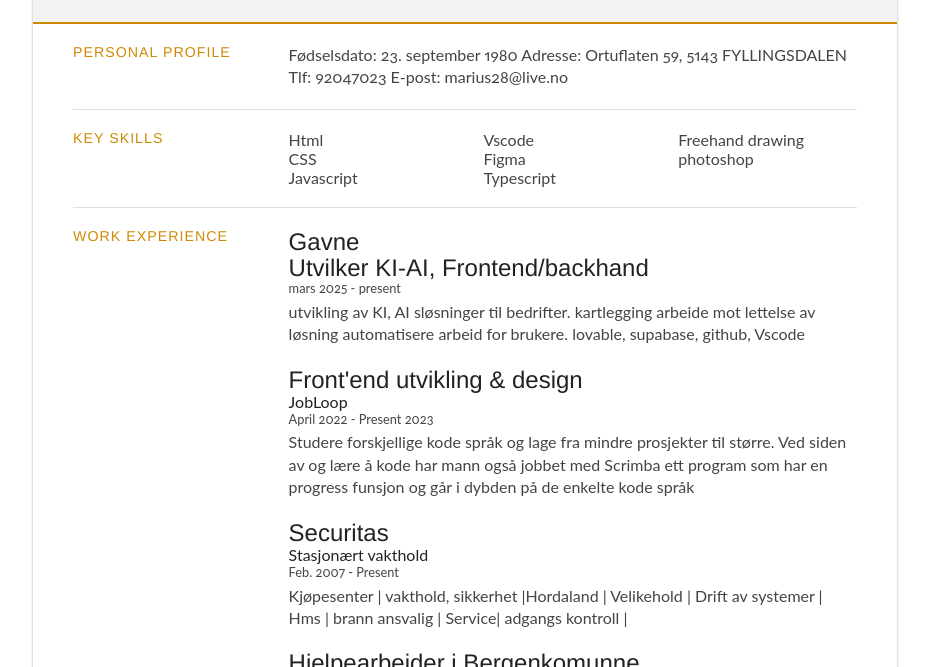
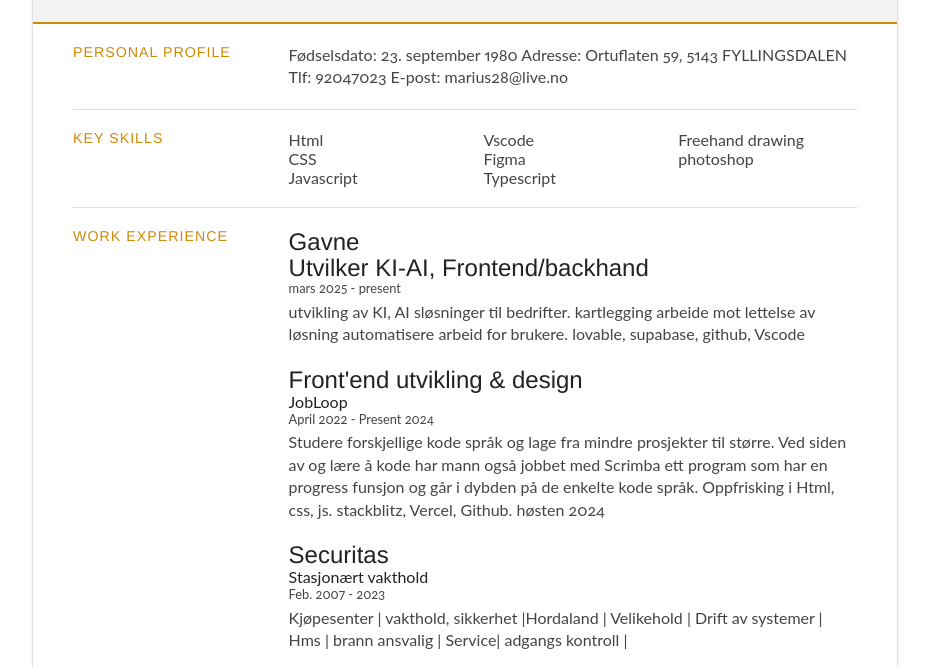
Before and after one commit to PMariusf/Portfolio, a website: page Cv.html in a window 1280 px wide. Shown: the part 133-800 px from the top of the page, without its empty margins (175-1104 px from the left). Drawn offline with Linux system fonts and the light colour scheme.

Commit message:
cv update

```diff
--- a/Cv.html
+++ b/Cv.html
@@ -110,15 +110,16 @@
                 <article>
                     <h2>Front'end utvikling & design</h2>
                      <h3>JobLoop</h3>
-                    <p class="subDetails">April 2022 - Present 2023</p>
+                    <p class="subDetails">April 2022 - Present 2024</p>
                     <p>Studere forskjellige kode språk og lage fra mindre prosjekter til større. Ved siden av og lære å kode har mann også jobbet med Scrimba ett  program som har en progress
-                        funsjon og går i dybden på de enkelte kode språk
+                        funsjon og går i dybden på de enkelte kode språk.
+                        Oppfrisking i Html, css, js. stackblitz, Vercel, Github. høsten 2024
                     </p>
                   </article>
                 <article>
                   <h2>Securitas</h2>
                   <h3>Stasjonært vakthold</h3>
-                  <p class="subDetails">Feb. 2007 - Present</p>
+                  <p class="subDetails">Feb. 2007 - 2023</p>
                   <p>Kjøpesenter | vakthold, sikkerhet |Hordaland |  Velikehold | Drift av systemer | Hms | brann ansvalig |  Service| adgangs kontroll | </p>
                 </article>
 
```
